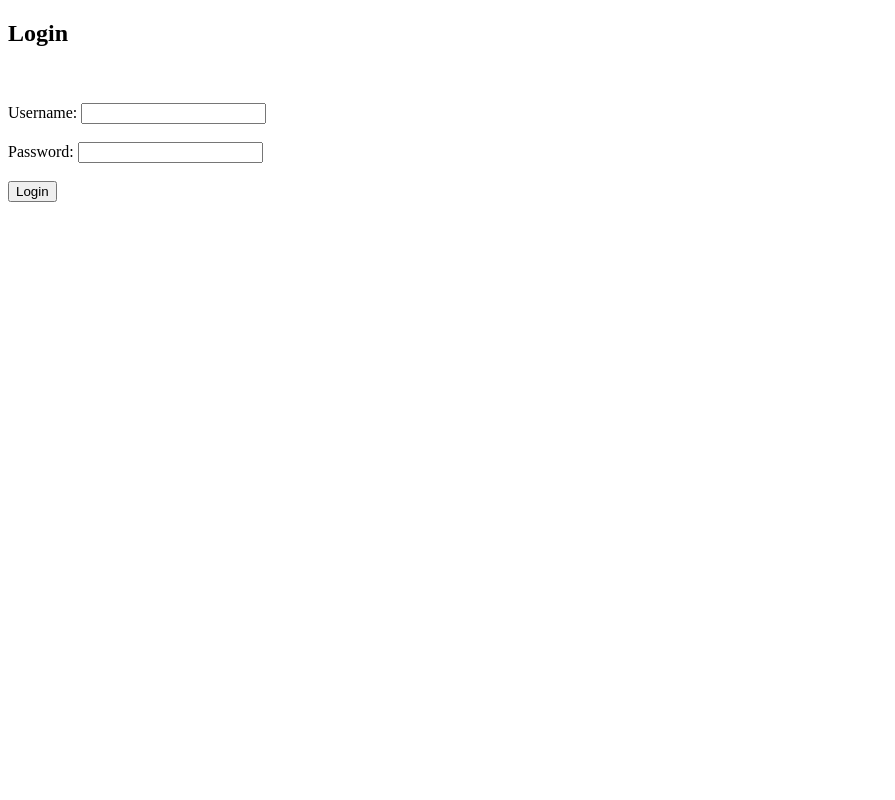
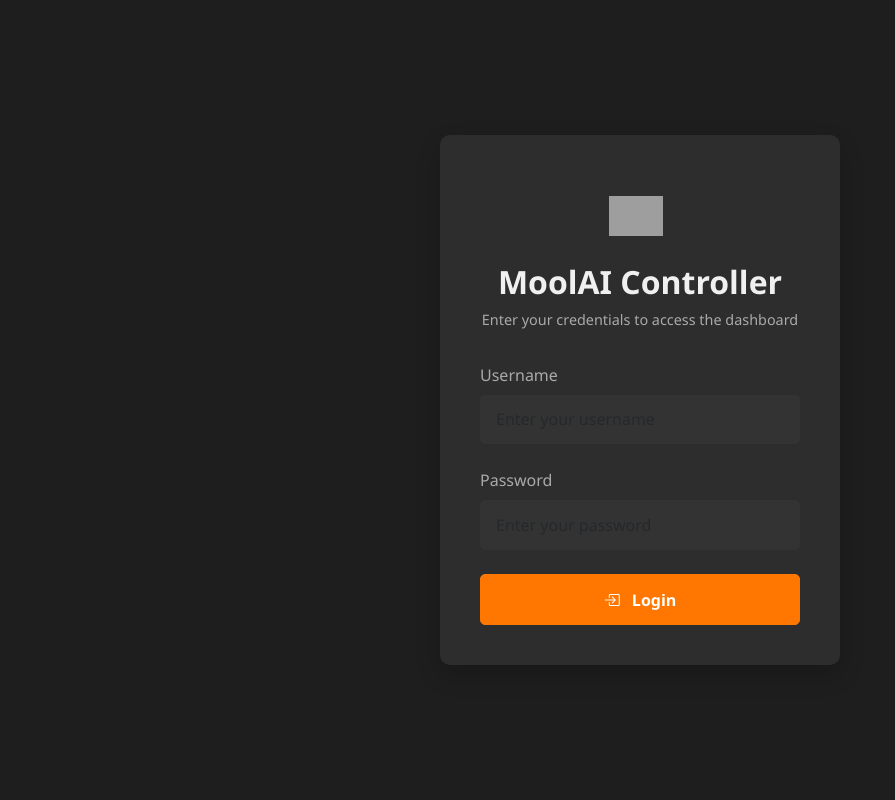
Before and after one commit to swarnamalya-moolai/controller-orchestrator-system, a Flask app: page / in a window 1280 px wide. Shown: the whole page, without its empty margins (0-895 px from the left). Run offline with Flask 3, Linux system fonts and the light colour scheme; grey boxes are pictures that could not be loaded.

Commit message:
Update index.html

```diff
--- a/controller/templates/index.html
+++ b/controller/templates/index.html
@@ -1,17 +1,121 @@
-<!-- index.html -->
 <!DOCTYPE html>
 <html lang="en">
 <head>
     <meta charset="UTF-8">
     <title>Controller Login</title>
+    <link rel="stylesheet" href="https://cdn.jsdelivr.net/npm/bootstrap@5.3.0/dist/css/bootstrap.min.css">
+    <link rel="stylesheet" href="https://cdn.jsdelivr.net/npm/bootstrap-icons@1.11.1/font/bootstrap-icons.css">
+    <style>
+        :root {
+            --primary-color: #FF7700;
+            --primary-dark: #CC5500;
+            --dark-bg: #1E1E1E;
+            --dark-card: #2D2D2D;
+            --text-light: #F0F0F0;
+        }
+
+        body {
+            background-color: var(--dark-bg);
+            color: var(--text-light);
+            font-family: 'Segoe UI', Tahoma, Geneva, Verdana, sans-serif;
+            height: 100vh;
+            display: flex;
+            align-items: center;
+            justify-content: center;
+        }
+
+        .login-container {
+            background-color: var(--dark-card);
+            border-radius: 10px;
+            padding: 2.5rem;
+            width: 100%;
+            max-width: 400px;
+            box-shadow: 0 10px 25px rgba(0, 0, 0, 0.2);
+        }
+
+        .login-header {
+            text-align: center;
+            margin-bottom: 2rem;
+        }
+
+        .login-logo {
+            font-size: 3rem;
+            color: var(--primary-color);
+            margin-bottom: 1rem;
+        }
+
+        h2 {
+            color: var(--text-light);
+            font-weight: 600;
+            margin-bottom: 0.5rem;
+        }
+
+        .login-subtitle {
+            color: #aaa;
+            font-size: 0.9rem;
+        }
+
+        .form-control {
+            background-color: #333;
+            border: none;
+            color: var(--text-light);
+            padding: 0.8rem 1rem;
+            margin-bottom: 1.5rem;
+            border-radius: 5px;
+        }
+
+        .form-control:focus {
+            background-color: #444;
+            color: var(--text-light);
+            box-shadow: 0 0 0 3px rgba(255, 119, 0, 0.25);
+        }
+
+        .form-label {
+            color: #aaa;
+            margin-bottom: 0.5rem;
+            font-weight: 500;
+        }
+
+        .btn-primary {
+            background-color: var(--primary-color);
+            border-color: var(--primary-color);
+            padding: 0.8rem 1.5rem;
+            font-weight: 600;
+            width: 100%;
+            border-radius: 5px;
+        }
+
+        .btn-primary:hover {
+            background-color: var(--primary-dark);
+            border-color: var(--primary-dark);
+        }
+    </style>
 </head>
 <body>
-    <h2>Login</h2>
-    <br><br>
-    <form method="POST">
-        Username: <input type="text" name="username"><br><br>
-        Password: <input type="password" name="password"><br><br>
-        <input type="submit" value="Login">
-    </form>
+    <div class="login-container">
+        <div class="login-header">
+            <div class="login-logo">
+                <img src="{{ url_for('static', filename='moolai_logo.png') }}" alt="MoolAI Logo" style="height: 40px; margin-right: 0.5rem;">
+            </div>
+            <h2>MoolAI Controller</h2>
+            <p class="login-subtitle">Enter your credentials to access the dashboard</p>
+        </div>
+
+        <form method="POST">
+            <div class="mb-3">
+                <label for="username" class="form-label">Username</label>
+                <input type="text" class="form-control" id="username" name="username" placeholder="Enter your username" required>
+            </div>
+
+            <div class="mb-3">
+                <label for="password" class="form-label">Password</label>
+                <input type="password" class="form-control" id="password" name="password" placeholder="Enter your password" required>
+            </div>
+
+            <button type="submit" class="btn btn-primary">
+                <i class="bi bi-box-arrow-in-right me-2"></i> Login
+            </button>
+        </form>
+    </div>
 </body>
 </html>
```
